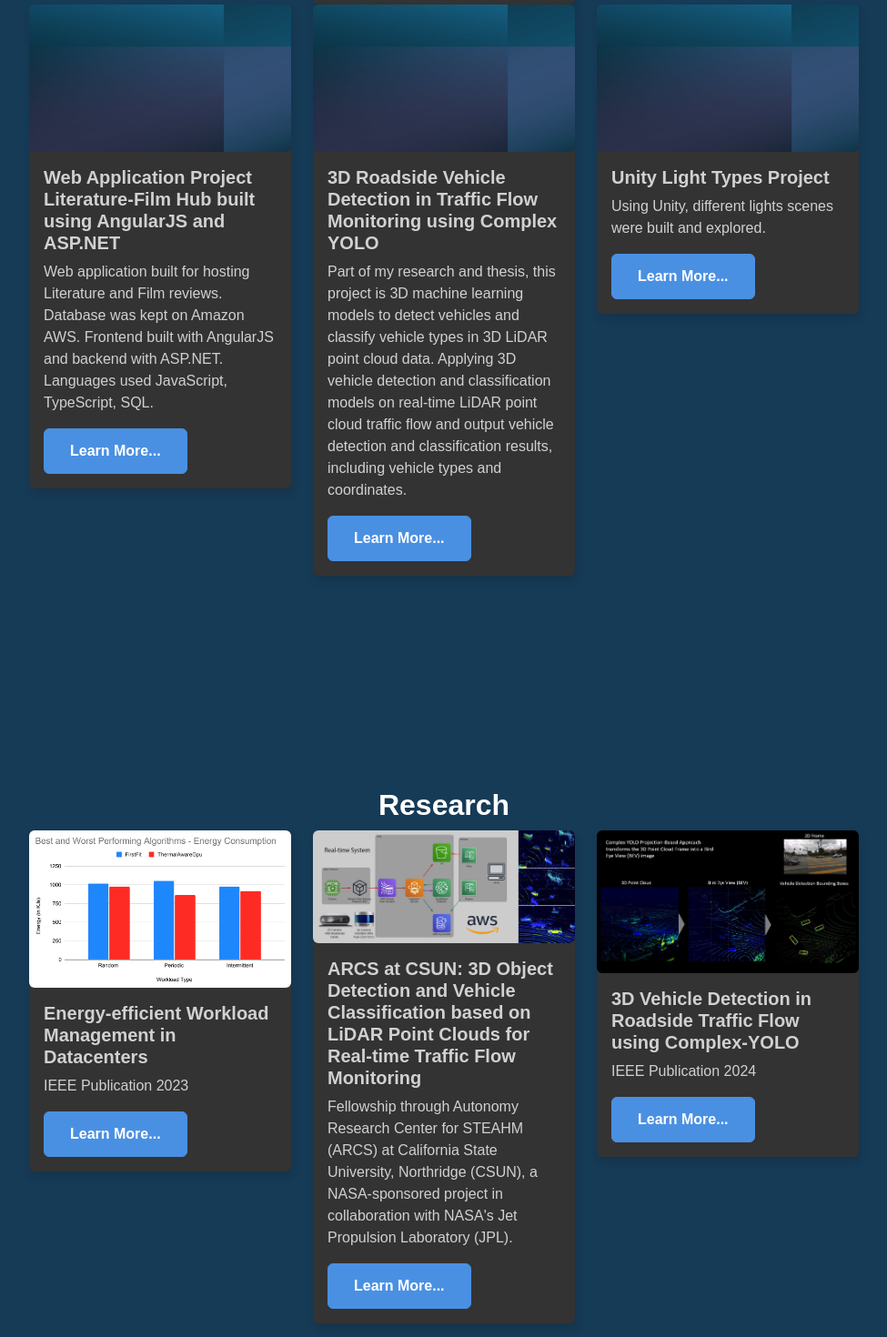
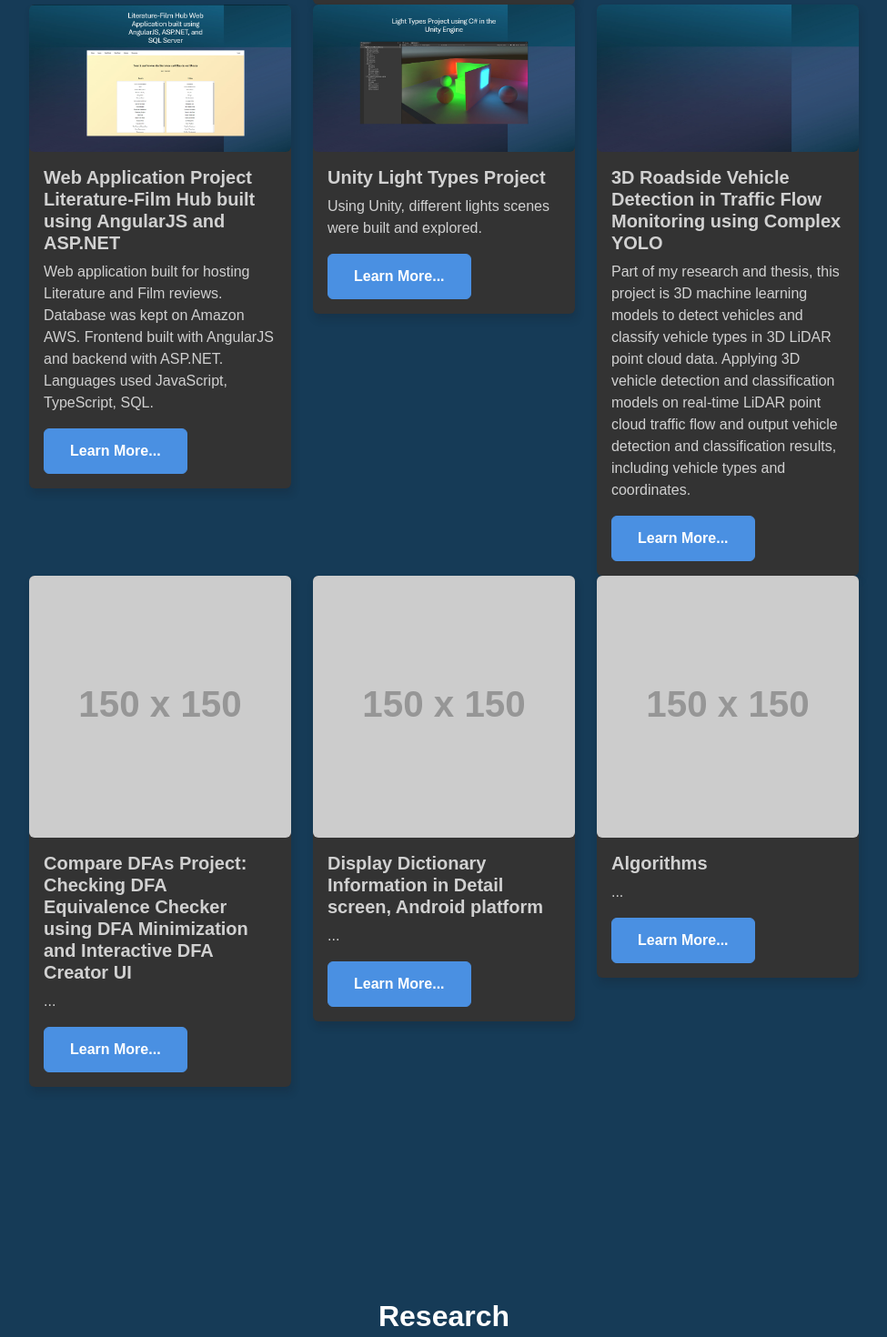
Before and after one commit to cordova-jon1618/jonathan_cordova_portfolio, a website: page index.html in a window 1280 px wide. Shown: the part 2608-4078 px from the top of the page at 91% size, without its empty margins (277-1252 px from the left). Drawn offline with nearby package versions, Linux system fonts and the light colour scheme; files that its build step writes are made by us from their sources; placeholder pictures from the web are drawn by us; a web font is replaced by a local one.

Commit message:
Added Additional three sections to project section, added images for card items, fixed typo in variables.js

```diff
--- a/index.html
+++ b/index.html
@@ -61,6 +61,9 @@
             document.getElementById('projectTitle7').innerText = projectTitle7;
             document.getElementById('projectTitle8').innerText = projectTitle8;
             document.getElementById('projectTitle9').innerText = projectTitle9;
+            document.getElementById('projectTitle10').innerText = projectTitle10;
+            document.getElementById('projectTitle11').innerText = projectTitle11;
+            document.getElementById('projectTitle12').innerText = projectTitle12;
 
             document.getElementById('projectDescription1').innerText = projectDescription1;
             document.getElementById('projectDescription2').innerText = projectDescription2;
@@ -71,6 +74,9 @@
             document.getElementById('projectDescription7').innerText = projectDescription7;
             document.getElementById('projectDescription8').innerText = projectDescription8;
             document.getElementById('projectDescription9').innerText = projectDescription9;
+            document.getElementById('projectDescription10').innerText = projectDescription10;
+            document.getElementById('projectDescription11').innerText = projectDescription11;
+            document.getElementById('projectDescription12').innerText = projectDescription12;
 
             document.getElementById('projectImage1').src = projectImage1;
             document.getElementById('projectImage2').src = projectImage2;
@@ -81,6 +87,10 @@
             document.getElementById('projectImage7').src = projectImage7;
             document.getElementById('projectImage8').src = projectImage8;
             document.getElementById('projectImage9').src = projectImage9;
+            document.getElementById('projectImage10').src = projectImage10;
+            document.getElementById('projectImage11').src = projectImage11;
+            document.getElementById('projectImage12').src = projectImage12;
+
 
             // Research Section
             // -------------------------------------------
@@ -468,6 +478,40 @@
                     </div>
                 </div>
 
+                <div class="row">
+                    <!-- Row 4 -->
+                    <div class="col-md-4">
+                        <div class="card" style="width: 18rem;">
+                            <img id="projectImage10" class="card-img-top rounded" alt="Project Image 10">
+                            <div class="card-body">
+                                <h5 id="projectTitle10" class="card-title"></h5>
+                                <p id="projectDescription10" class="card-text"></p>
+                                <a href="#" class="btn btn-primary">Learn More...</a>
+                            </div>
+                        </div>
+                    </div>
+                    <div class="col-md-4">
+                        <div class="card" style="width: 18rem;">
+                            <img id="projectImage11" class="card-img-top rounded" alt="Project Image 11">
+                            <div class="card-body">
+                                <h5 id="projectTitle11" class="card-title"></h5>
+                                <p id="projectDescription11" class="card-text"></p>
+                                <a href="#" class="btn btn-primary">Learn More...</a>
+                            </div>
+                        </div>
+                    </div>
+                    <div class="col-md-4">
+                        <div class="card" style="width: 18rem;">
+                            <img id="projectImage12" class="card-img-top rounded" alt="Project Image 12">
+                            <div class="card-body">
+                                <h5 id="projectTitle12" class="card-title"></h5>
+                                <p id="projectDescription12" class="card-text"></p>
+                                <a href="#" class="btn btn-primary">Learn More...</a>
+                            </div>
+                        </div>
+                    </div>
+                </div>
+
             </section>
 
 
--- a/js/variables.js
+++ b/js/variables.js
@@ -19,14 +19,14 @@ const projectTitle2 = "Built a Chess AI using Python";
 const projectTitle3 = "Training Machine Learning Agents to Navigate an Obstacle Course in Unity using C# and Python";
 const projectTitle4 = "Bodega Web Application using ReactJS and MySQL";
 const projectTitle5 = "Amazon Product Recommendation: Using Data Mining and ML Classification on Amazon Products for Price and Sentiment-Based Product Recommendations";
-const projectTitle6 = "Machine Learning to Assist with Predicting Stock Market Prices";
+const projectTitle6 = "Machine Learning Algorithms to Predict Future Stock Market Prices";
 const projectTitle7 = "Web Application Project Literature-Film Hub built using AngularJS and ASP.NET";
-const projectTitle8 = "3D Roadside Vehicle Detection in Traffic Flow Monitoring using Complex YOLO";
-const projectTitle9 = "Unity Light Types Project";
+const projectTitle8 = "Unity Light Types Project";
+const projectTitle9 = "3D Roadside Vehicle Detection in Traffic Flow Monitoring using Complex YOLO";
 
-// const projectTitle10 = "Compare DFAs Project: Checking DFA Equivalence Checker using DFA Minimization and Interactive DFA Creator UI";
-// const projectTitle11 = "Display Dictionary Information in Detail screen, Android platform";
-// const projectTitle12 = "";
+const projectTitle10 = "Compare DFAs Project: Checking DFA Equivalence Checker using DFA Minimization and Interactive DFA Creator UI";
+const projectTitle11 = "Display Dictionary Information in Detail screen, Android platform";
+const projectTitle12 = "Algorithms";
 
 // Project Descriptions
 const projectDescription1 = "This application focuses on providing a simple and intuitive interface for managing daily tasks, "
@@ -60,15 +60,15 @@ const projectDescription6 = "Can Machine Learning assist with Predicting Stock M
 const projectDescription7 = "Web application built for hosting Literature and Film reviews. Database was kept on Amazon AWS. Frontend built with AngularJS and backend "
 + "with ASP.NET. Languages used JavaScript, TypeScript, SQL.";
 
-const projectDescription8 = "Part of my research and thesis, this project is 3D machine learning models to detect vehicles and classify vehicle types in 3D LiDAR"
+const projectDescription8 = "Using Unity, different lights scenes were built and explored.";
+
+const projectDescription9 = "Part of my research and thesis, this project is 3D machine learning models to detect vehicles and classify vehicle types in 3D LiDAR"
 + " point cloud data. Applying 3D vehicle detection and classification models on real-time LiDAR point cloud traffic flow and output vehicle detection and "
 + "classification results, including vehicle types and coordinates.";
 
-const projectDescription9 = "Using Unity, different lights scenes were built and explored.";
-
-// const projectDescription10 = "...";
-// const projectDescription11 = "...";
-// const projectDescription12 = "...";
+const projectDescription10 = "...";
+const projectDescription11 = "...";
+const projectDescription12 = "...";
 
 // Project Images
 // const projectImage1 = "https://via.placeholder.com/150";
@@ -90,12 +90,12 @@ const projectImage3 = "./assets/projects/Icon_Image_MLAgent_3.jpg";
 const projectImage4 = "./assets/projects/Icon_Image_Bodega_Web_App.jpg";
 const projectImage5 = "./assets/projects/Icon_Image_amazon_data_mining_prelim.jpg";
 const projectImage6 = "./assets/projects/Icon_Image_ML_Stock_Price_Pred.jpg";
-const projectImage7 = "./assets/projects/icon_image_general.jpg";
-const projectImage8 = "./assets/projects/icon_image_general.jpg";
+const projectImage7 = "./assets/projects/Icon_Image_litfilm_Web_App.jpg";
+const projectImage8 = "./assets/projects/Icon_Image_Unity_Lights.jpg";
 const projectImage9 = "./assets/projects/icon_image_general.jpg";
-// const projectImage10 = "https://via.placeholder.com/150";
-// const projectImage11 = "https://via.placeholder.com/150";
-// const projectImage12 = "https://via.placeholder.com/150";
+const projectImage10 = "https://via.placeholder.com/150";
+const projectImage11 = "https://via.placeholder.com/150";
+const projectImage12 = "https://via.placeholder.com/150";
 
 // Research Section //
 // -------------------------------- //
@@ -105,10 +105,10 @@ const researchTitle2 = "ARCS at CSUN: 3D Object Detection and Vehicle Classifica
 const researchTitle3 = "3D Vehicle Detection in Roadside Traffic Flow using Complex-YOLO";
 
 // Research Descriptions
-const researchDescription1 = "IEEE Publication 2023";
+const researchDescription1 = "IEEE Publication 2024";
 const researchDescription2 = "Fellowship through Autonomy Research Center for STEAHM (ARCS) at "
 + "California State University, Northridge (CSUN), a NASA-sponsored project in collaboration with NASA's Jet Propulsion Laboratory (JPL).";
-const researchDescription3 = "IEEE Publication 2024";
+const researchDescription3 = "Double Blind Review for IEEE Publication submitted in 2024";
 
 // Research Images
 // const researchImage1 = "https://via.placeholder.com/150";
```
Also changed, not shown: assets/projects/Icon_Image_Unity_Lights.jpg (added), assets/projects/Icon_Image_litfilm_Web_App.jpg (added).
